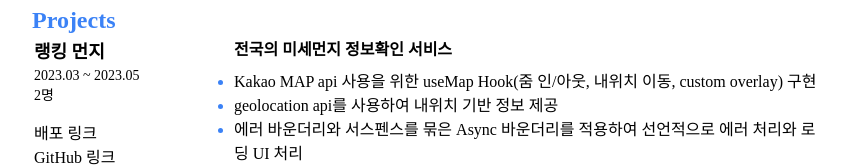
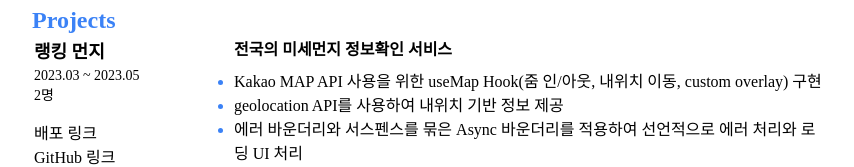
Before and after one commit to jaekwanAHN/resume, a Next.js app: page / in a window 1280 px wide. Shown: the part 570-737 px from the top of the page, without its empty margins (211-1065 px from the left). Built offline with nearby package versions, Linux system fonts and the light colour scheme.

Commit message:
Fix: 대문자로 수정

```diff
--- a/src/data/projects.ts
+++ b/src/data/projects.ts
@@ -18,8 +18,8 @@ export const projects: ProjectInfo[] = [
       'Framer Motion',
     ],
     feature: [
-      'Kakao MAP api 사용을 위한 useMap Hook(줌 인/아웃, 내위치 이동, custom overlay) 구현',
-      'geolocation api를 사용하여 내위치 기반 정보 제공 ',
+      'Kakao MAP API 사용을 위한 useMap Hook(줌 인/아웃, 내위치 이동, custom overlay) 구현',
+      'geolocation API를 사용하여 내위치 기반 정보 제공 ',
       '에러 바운더리와 서스펜스를 묶은 Async 바운더리를 적용하여 선언적으로 에러 처리와 로딩 UI 처리',
       '반응형 페이지들로 제작하여 다양한 환경에 대응',
       '페이지들의 CLS를 0으로 개선',
```
